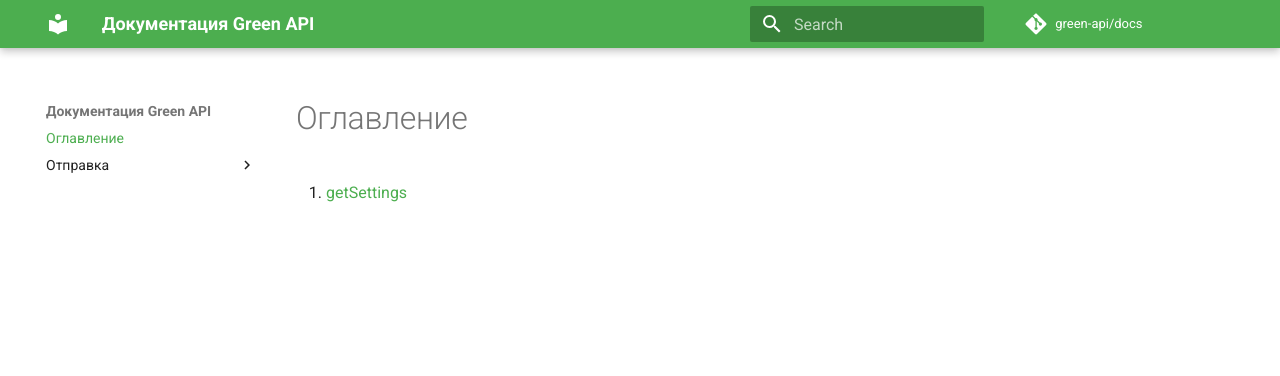
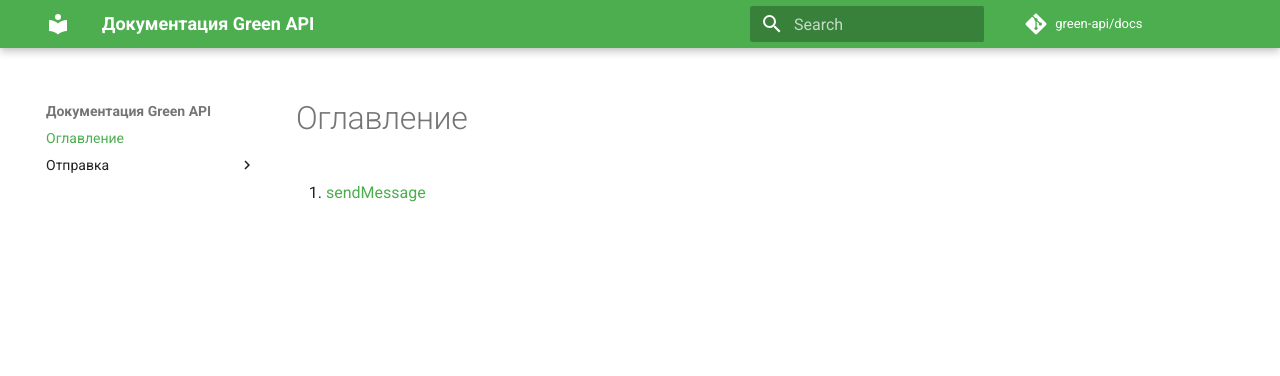
Before and after one commit to sadiv/docs, an MkDocs documentation site: the page built from docs/index.md, in a window 1280 px wide. Shown: the top 376 px of the page. Built offline with MkDocs 1.6.1 and Material for MkDocs 9.7.7, drawn with Linux system fonts in a browser that asks for light colours; comment, search, counter and statistics services are not loaded.

Commit message:
GR-66 Сборка сайта с учетом md-файлов

```diff
--- a/docs/index.md
+++ b/docs/index.md
@@ -1,3 +1,3 @@
 # Оглавление
 
-1. [getSettings](account/getSettings.md)
+1. [sendMessage](sending/sendMessage.md)
```
